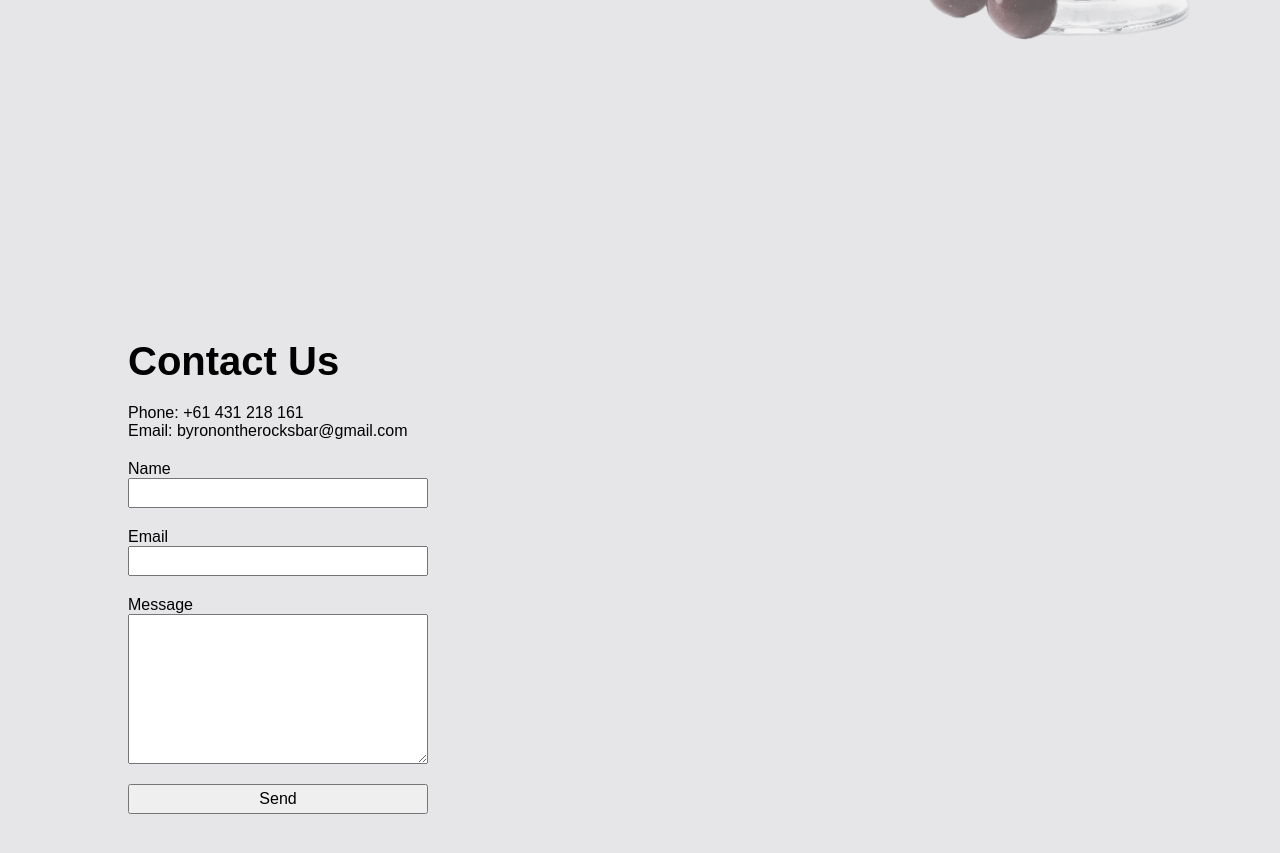
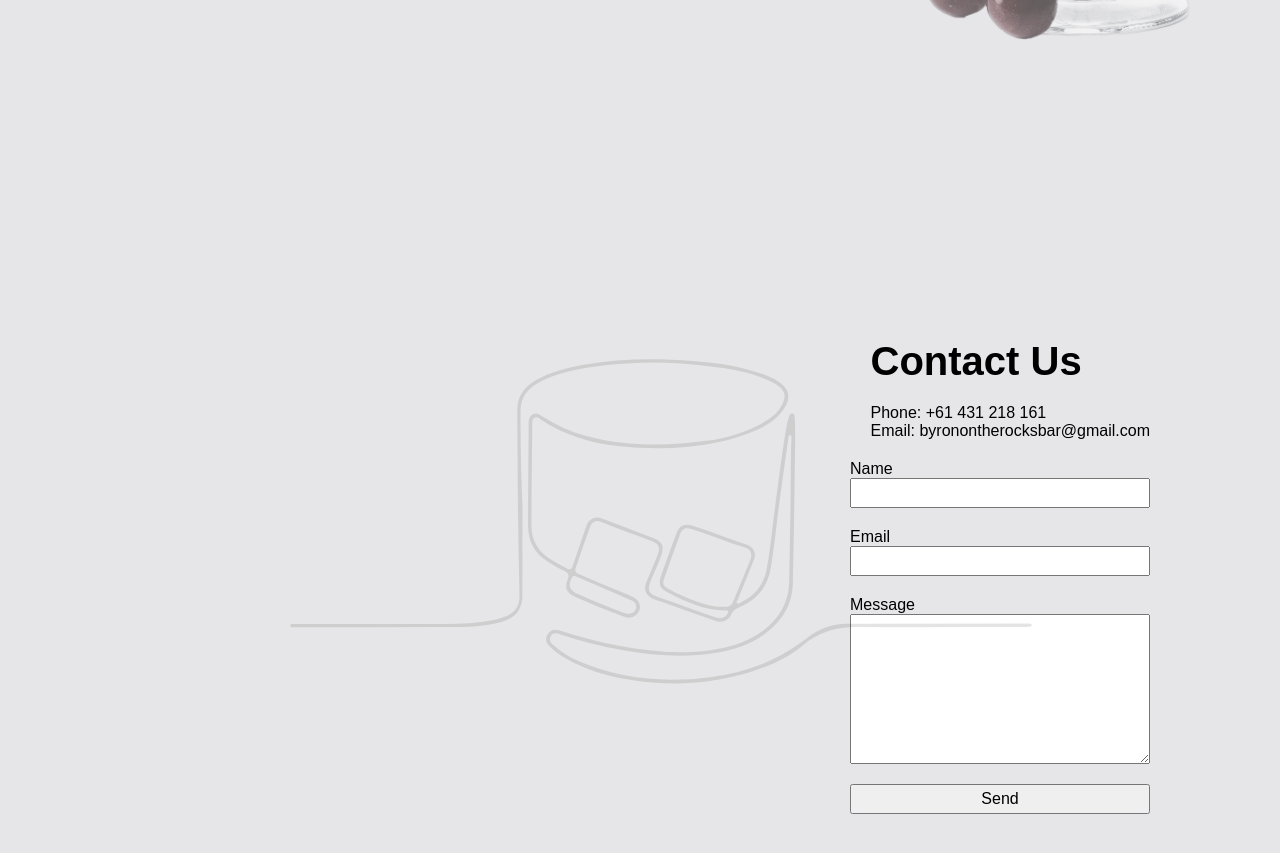
Before and after one commit to matipeco/byron-on-the-rocks, a React (Vite) app: page / in a window 1280 px wide. Shown: the part 7660-8513 px from the top of the page. Built offline with nearby package versions, Linux system fonts and the light colour scheme; a web font is replaced by a local one.

Commit message:
update Contact y OurServices

```diff
--- a/src/components/Contact/index.tsx
+++ b/src/components/Contact/index.tsx
@@ -1,18 +1,26 @@
-import { Container } from '../Container'
-import { FormEmail } from '../FormEmail'
-import './style.scss'
+import { Container } from "../Container";
+import { FormEmail } from "../FormEmail";
+import vaso from "../../assets/vaso.svg";
+import "./style.scss";
 
-export const Contact = () =>{
-  return(
-    <section id='Contact' className='contact__container'>
+export const Contact = () => {
+  return (
+    <section id="Contact" className="contact__container">
       <Container>
-        <div className='contact__container-text'>
+        <img
+          className="contact__img"
+          src={vaso}
+          alt=""
+          width="50"
+          height="50"
+        />
+        <div className="contact__container-text">
           <h3>Contact Us</h3>
           <p>Phone: +61 431 218 161</p>
           <p>Email: byronontherocksbar@gmail.com</p>
         </div>
-        <FormEmail/>
+        <FormEmail />
       </Container>
     </section>
-  )
-}
+  );
+};
--- a/src/components/Contact/style.scss
+++ b/src/components/Contact/style.scss
@@ -6,9 +6,10 @@
       // background-color: red;
       min-height: 100vh;
       display: flex;
-      // align-items: center;
+      align-items: end;
       justify-content: center;
       flex-direction: column;
+      position: relative;
     }
 
     &-text{
@@ -24,4 +25,14 @@
     }
   }
 
+
+  &__img{
+    position: absolute;
+    top: 0;
+    left: 0;
+    width: 100%;
+    height: 100%;
+    opacity: 0.1;
+  }
+
 }
--- a/src/components/OurServices/style.scss
+++ b/src/components/OurServices/style.scss
@@ -1,6 +1,6 @@
 .ourservices{
   &__container{
-    background-color: blueviolet;
+    background-color: rgba(230, 230, 232, 1);
     min-height: 100vh;
   }
 }
```
